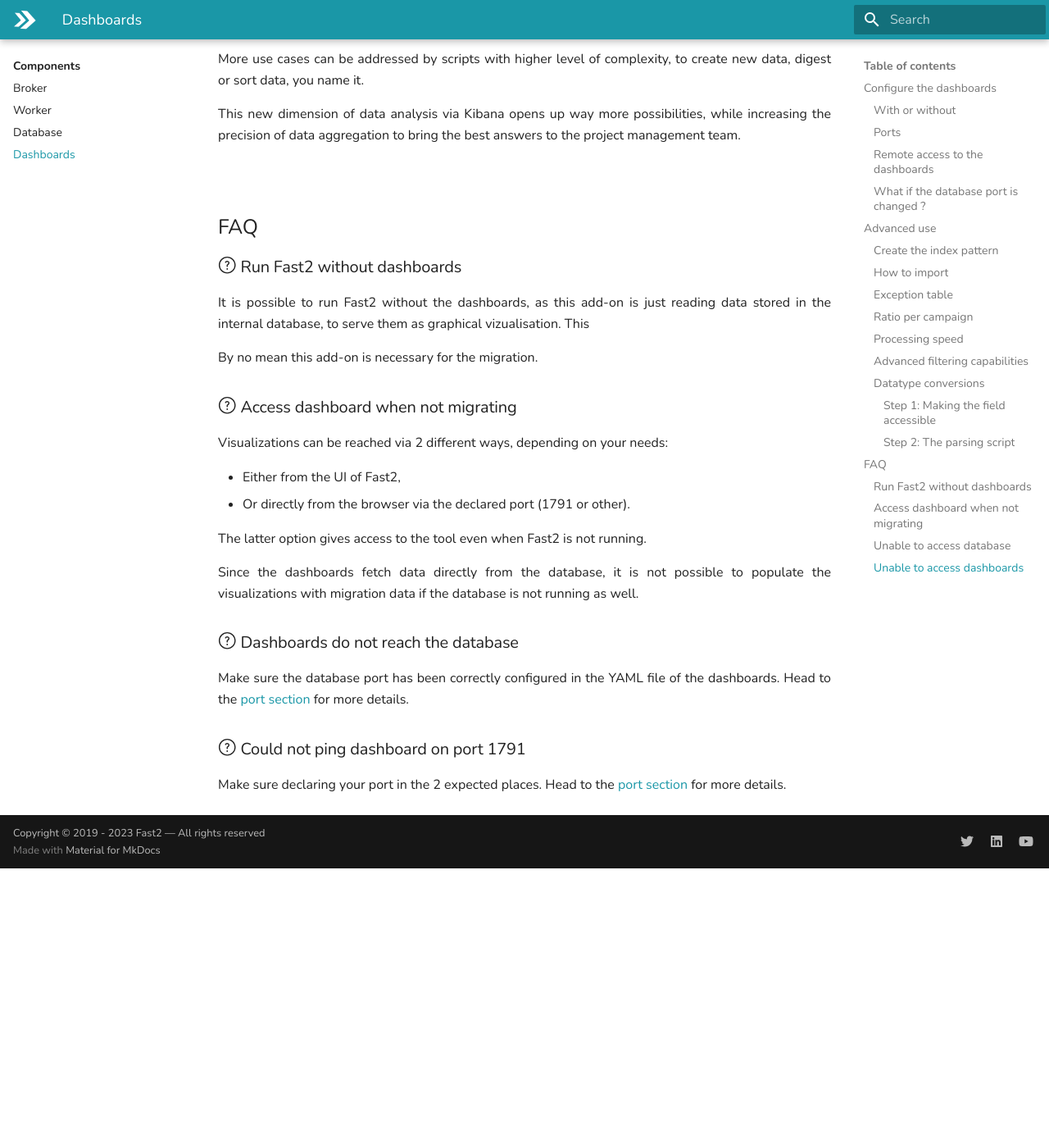
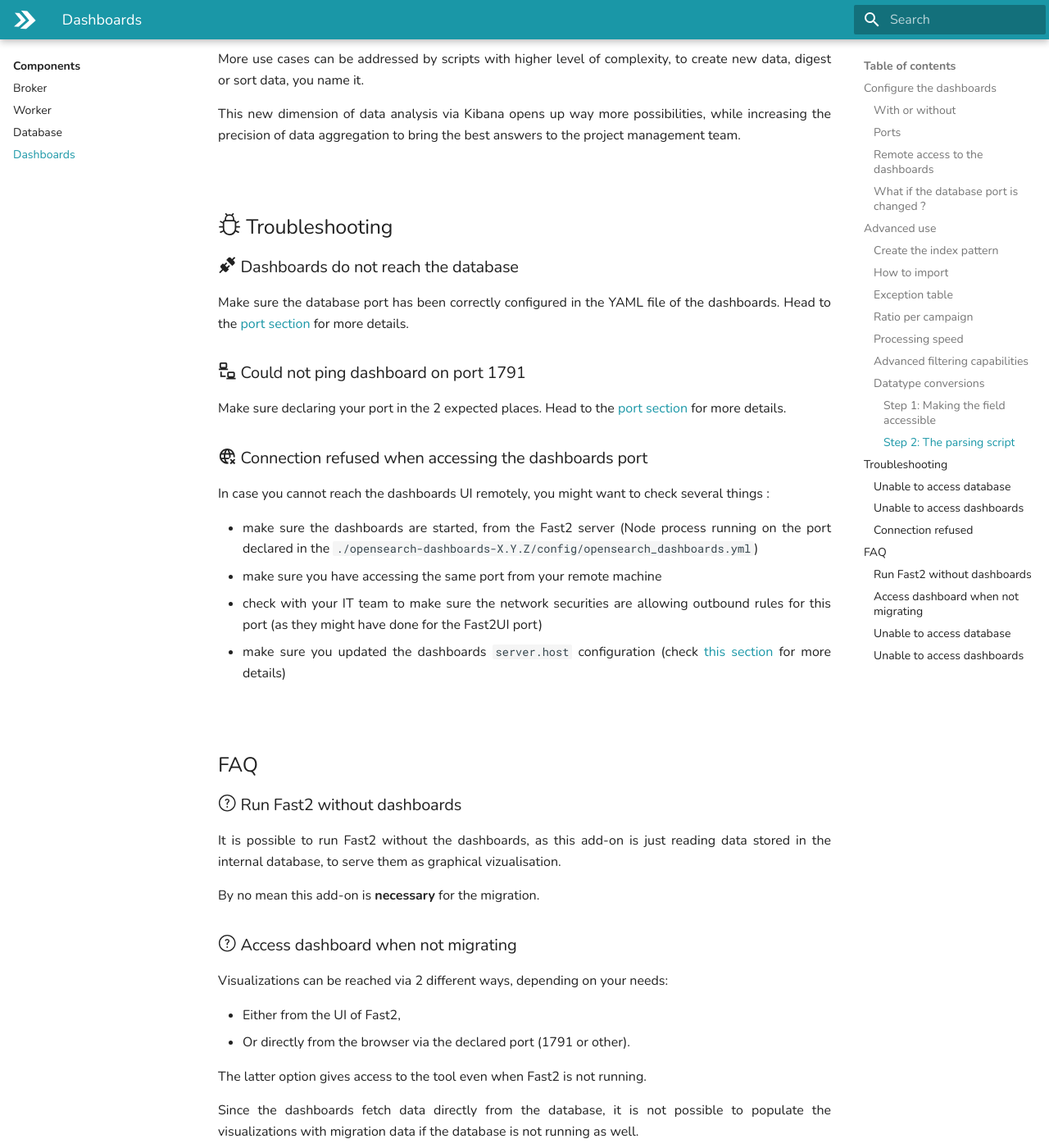
Before and after one commit to Fast2docs/Fast2-docs, an MkDocs documentation site: the page built from docs/components/dashboards.md, in a window 1280 px wide and 1400 px high, scrolled down 11667 px. Shown: the whole window at 82% size. Built offline with MkDocs 1.6.1 and Material for MkDocs 9.7.7, drawn with Linux system fonts in a browser that asks for light colours; emoji names are drawn with the system emoji font; before the commit the page ends 12726 px from its top, so only the background shows below that.

Commit message:
Dashboards : Add "troubleshooting" section with more keywords, like "connection refused" etc

```diff
--- a/docs/components/dashboards.md
+++ b/docs/components/dashboards.md
@@ -374,13 +374,34 @@
 
 <br />
 
+## :octicons-bug-24: Troubleshooting
+
+### :material-connection: Dashboards do not reach the database { #cannot-reach-db data-toc-label="Unable to access database" }
+
+Make sure the database port has been correctly configured in the YAML file of the dashboards. Head to the [port section](/components/database/#port) for more details.
+
+### :material-lan-connect: Could not ping dashboard on port 1791 { #port-not-showing data-toc-label="Unable to access dashboards" }
+
+Make sure declaring your port in the 2 expected places. Head to the [port section](#ports) for more details.
+
+### :material-web-remove: Connection refused when accessing the dashboards port { #connection-refused data-toc-label="Connection refused" }
+
+In case you cannot reach the dashboards UI remotely, you might want to check several things :
+
+- make sure the dashboards are started, from the Fast2 server (Node process running on the port declared in the `./opensearch-dashboards-X.Y.Z/config/opensearch_dashboards.yml`)
+- make sure you have accessing the same port from your remote machine
+- check with your IT team to make sure the network securities are allowing outbound rules for this port (as they might have done for the Fast2UI port)
+- make sure you updated the dashboards `server.host` configuration (check [this section](#remote-access-to-the-dashboards) for more details)
+
+<br />
+
 ## FAQ
 
 ### :octicons-question-24: Run Fast2 without dashboards
 
-It is possible to run Fast2 without the dashboards, as this add-on is just reading data stored in the internal database, to serve them as graphical vizualisation. This
+It is possible to run Fast2 without the dashboards, as this add-on is just reading data stored in the internal database, to serve them as graphical vizualisation.
 
-By no mean this add-on is necessary for the migration.
+By no mean this add-on is **necessary** for the migration.
 
 ### :octicons-question-24: Access dashboard when not migrating
 
```
